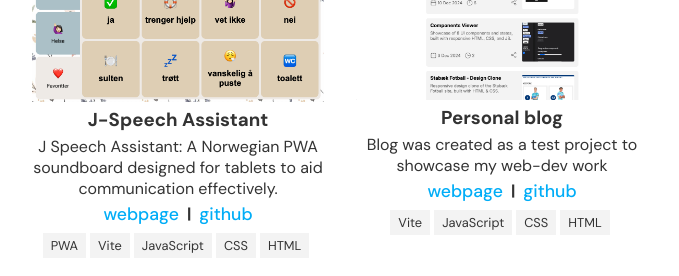
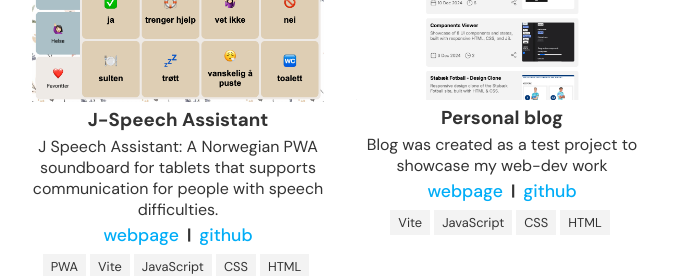
Before and after one commit to sbraende/portfolio, a React (Vite) app: page / in a window 1280 px wide. Shown: the part 1440-1716 px from the top of the page, without its empty margins (300-979 px from the left). Built offline with nearby package versions, Linux system fonts and the light colour scheme.

Commit message:
fix: Better j-speech description

```diff
--- a/src/data/portfolioData.js
+++ b/src/data/portfolioData.js
@@ -51,7 +51,7 @@ const portfolioData = [
     id: "jspeech",
     title: "J-Speech Assistant",
     description:
-      "J Speech Assistant: A Norwegian PWA soundboard designed for tablets to aid communication effectively.",
+      "J Speech Assistant: A Norwegian PWA soundboard for tablets that supports communication for people with speech difficulties.",
     url: "https://j-speech.netlify.app/src/html/favorites.html",
     githubUrl: "https://github.com/sbraende/j-speech-assistant",
     thumbnail: "/assets/images/blogposts/j-speech/j-speech-thumbnail.png",
```
